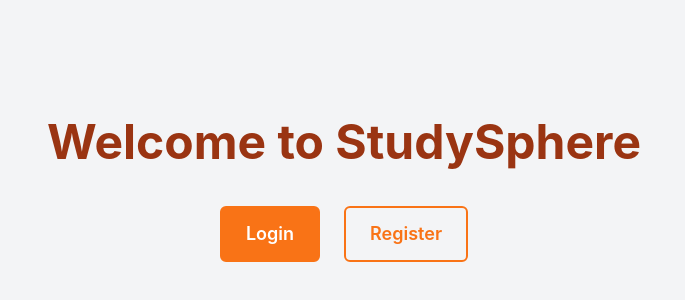
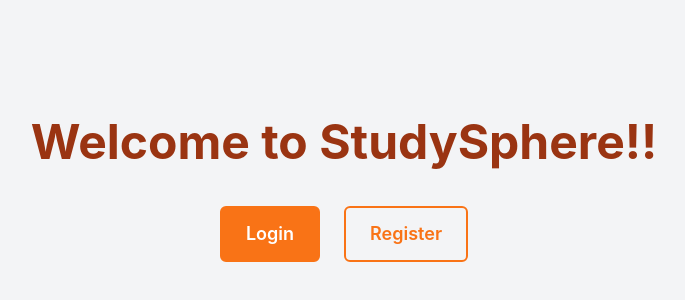
Before and after one commit to RashmiFernando/student_enrollment, a React (Create React App) app in the folder frontend/: page / in a window 1280 px wide. Shown: the part 130-430 px from the top of the page, without its empty margins (296-981 px from the left). Built offline with nearby package versions, Linux system fonts and the light colour scheme.

Commit message:
Learn conflict

```diff
--- a/frontend/src/components/exam/viewAllExams.js
+++ b/frontend/src/components/exam/viewAllExams.js
@@ -32,7 +32,7 @@ const ViewAllExams = () => {
         .delete(`http://localhost:5000/exam/delete/${id}`)
         .then(() => {
           alert("Exam deleted successfully!");
-          fetchExams(); // Refresh list
+          fetchExams();
         })
         .catch((err) => {
           console.error("Delete error:", err);
--- a/frontend/src/components/home/homePage.js
+++ b/frontend/src/components/home/homePage.js
@@ -7,7 +7,7 @@ const Home = () => {
   return (
     <div className="flex flex-col items-center justify-center h-[80vh] bg-gray-100 text-center px-6">
       <h1 className="text-4xl md:text-5xl font-bold text-orange-800 mb-10">
-        Welcome to StudySphere
+        Welcome to StudySphere!!
       </h1>
 
       <div className="flex gap-6">
```
